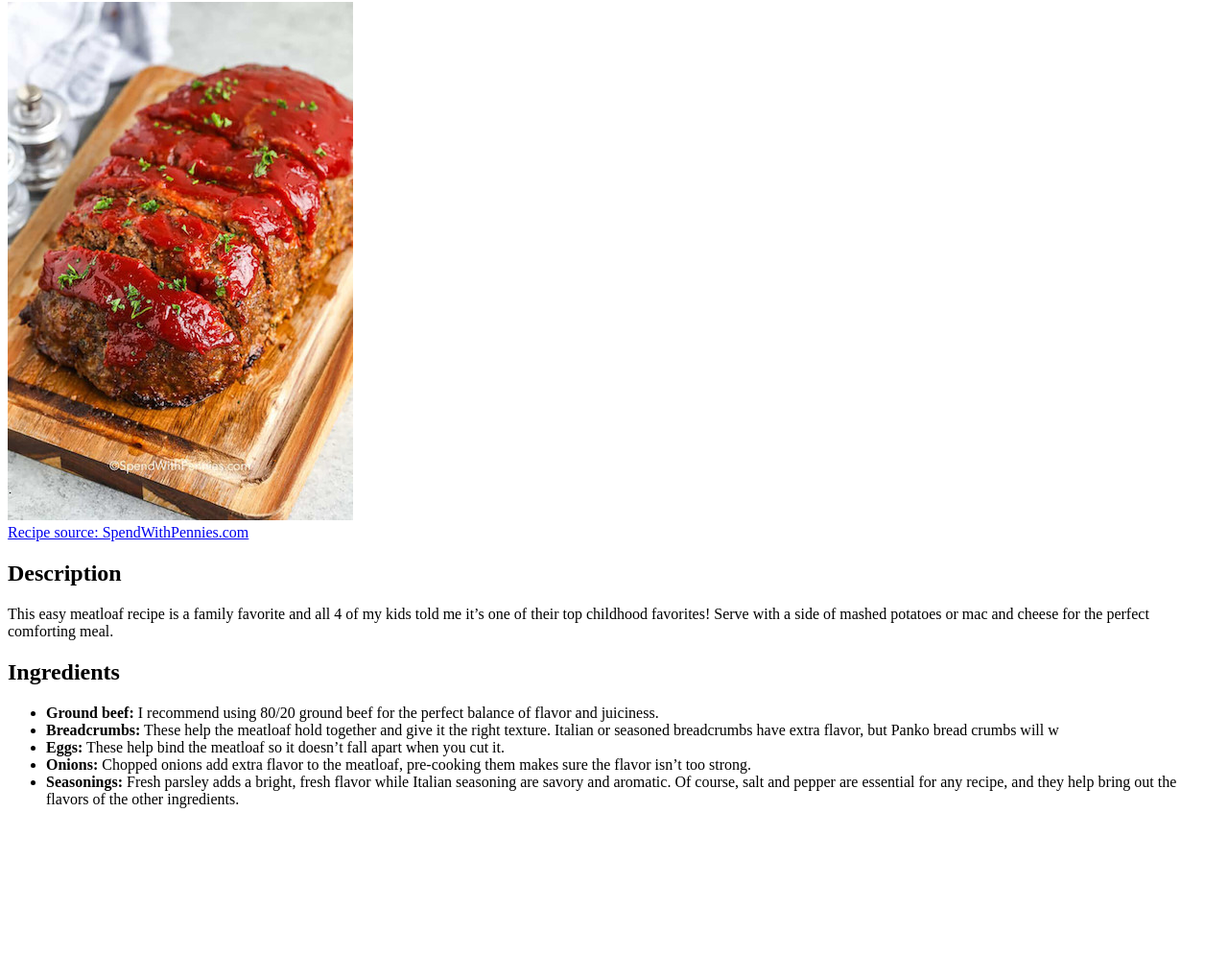
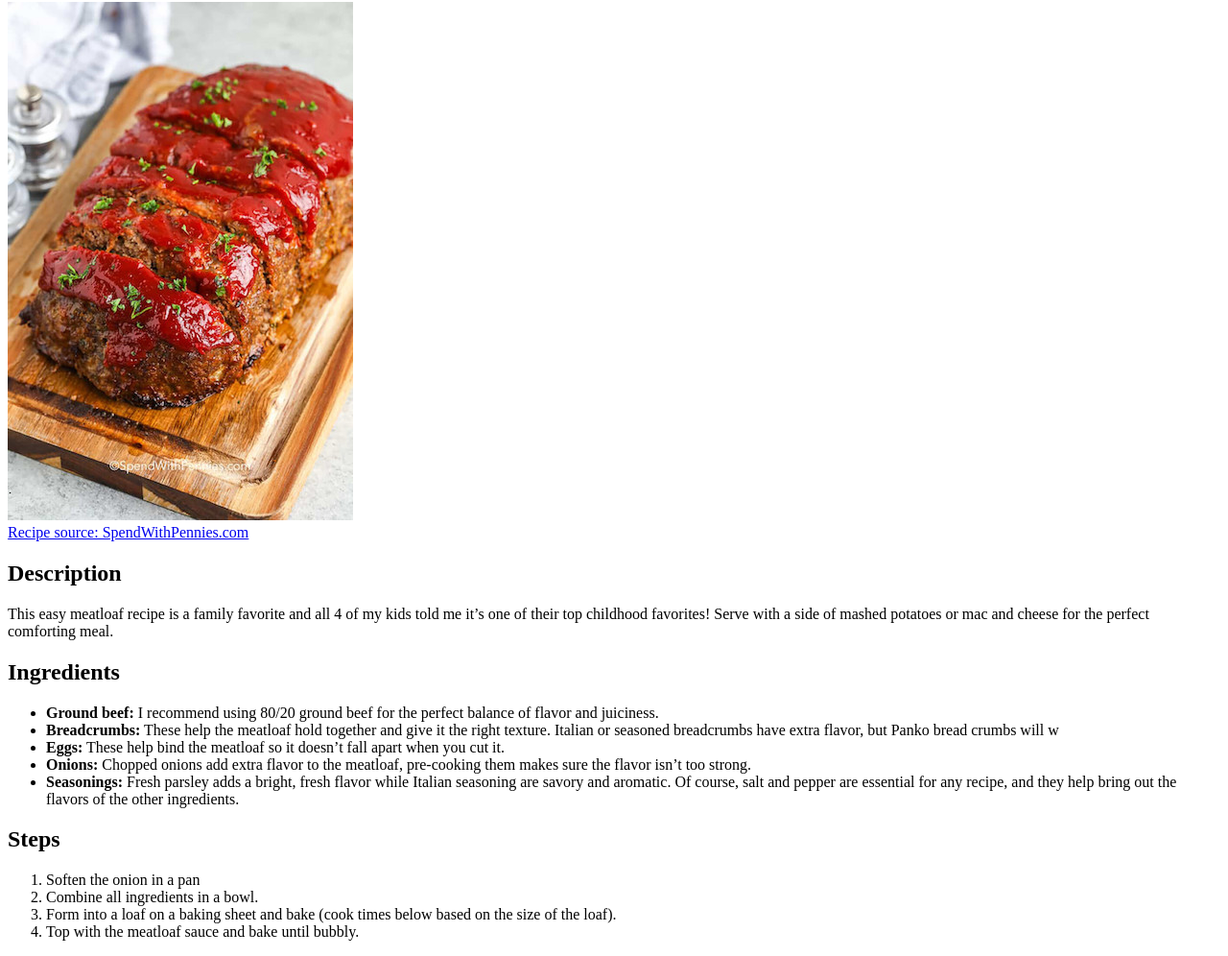
Before and after one commit to JMFarr/odin-recipes, a plain HTML site: page recipes/meatloaf.html in a window 1280 px wide. Shown: the part 78-1074 px from the top of the page at 96% size. Before the commit the page ends 936 px from the top, so only its background shows below. Drawn offline with Linux system fonts and the light colour scheme.

Commit message:
Complete meatloaf recipe steps

```diff
--- a/recipes/meatloaf.html
+++ b/recipes/meatloaf.html
@@ -21,6 +21,12 @@
         <li><strong>Onions:</strong> Chopped onions add extra flavor to the meatloaf, pre-cooking them makes sure the flavor isn’t too strong.</li>
         <li><strong>Seasonings:</strong> Fresh parsley adds a bright, fresh flavor while Italian seasoning are savory and aromatic. Of course, salt and pepper are essential for any recipe, and they help bring out the flavors of the other ingredients.</li>
     </ul>
-
+    <h2>Steps</h2>
+    <ol>
+        <li>Soften the onion in a pan</li>
+        <li>Combine all ingredients in a bowl.</li>
+        <li>Form into a loaf on a baking sheet and bake (cook times below based on the size of the loaf).</li>
+        <li>Top with the meatloaf sauce and bake until bubbly.</li>
+    </ol>
 </body>
 </html>
```
